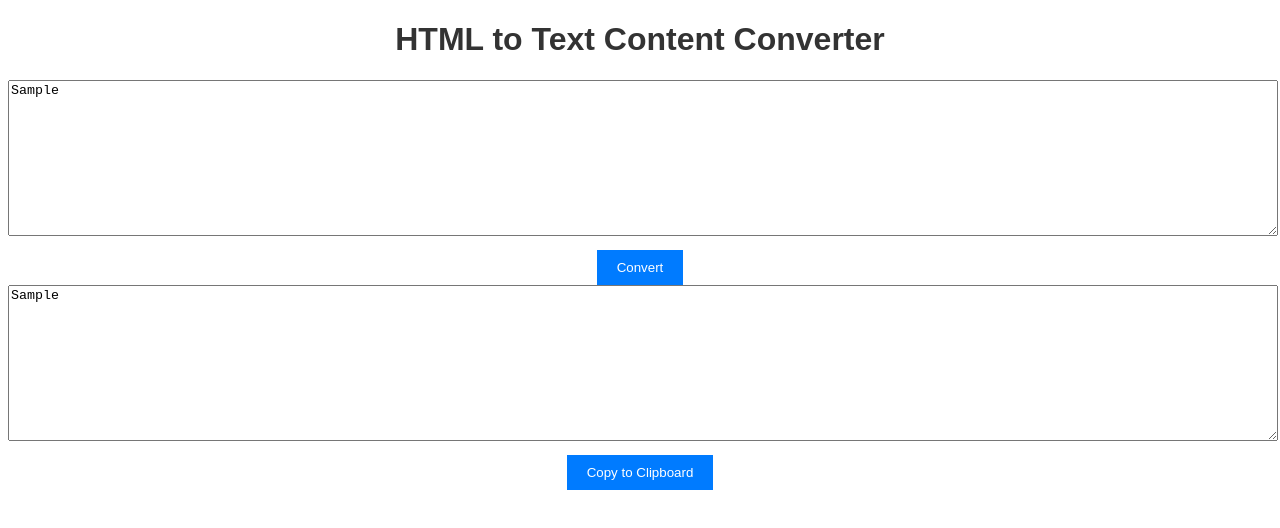
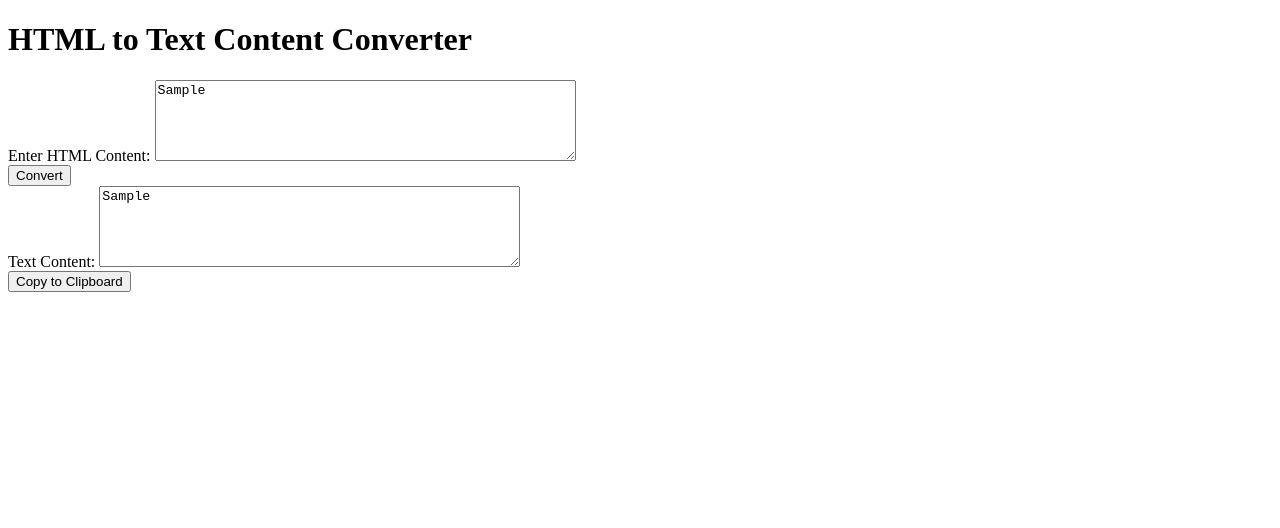
Before and after one commit to gommt8368/gommt8368.github.io, a plain HTML site: page html-to-text.html in a window 1280 px wide. Both pictures are taken after typing "Sample" into the empty fields and a click on the button "Convert". Drawn offline with Linux system fonts and the light colour scheme.

Commit message:
Update html-to-text.html

```diff
--- a/html-to-text.html
+++ b/html-to-text.html
@@ -1,64 +1,36 @@
 <!DOCTYPE html>
-<html lang="en">
+<html>
 <head>
-    <meta charset="UTF-8">
-    <meta name="viewport" content="width=device-width, initial-scale=1.0">
     <title>HTML to Text Content Converter</title>
-    <style>
-        body {
-            font-family: Arial, sans-serif;
-            text-align: center;
-        }
-        h1 {
-            color: #333;
-        }
-        textarea {
-            width: 100%;
-            height: 150px;
-            margin-bottom: 10px;
-        }
-        button {
-            padding: 10px 20px;
-            background-color: #007bff;
-            color: #fff;
-            border: none;
-            cursor: pointer;
-        }
-        #output {
-            width: 100%;
-            height: 150px;
-        }
-    </style>
 </head>
 <body>
     <h1>HTML to Text Content Converter</h1>
-    <textarea id="htmlInput" placeholder="Enter HTML content here"></textarea>
-    <button id="convertButton">Convert</button>
-    <textarea id="output" readonly placeholder="Text content will appear here"></textarea>
-    <button id="copyButton">Copy to Clipboard</button>
+    <label for="htmlInput">Enter HTML Content:</label>
+    <textarea id="htmlInput" rows="5" cols="50"></textarea>
+    <br>
+    <button onclick="convertToText()">Convert</button>
+    <br>
+    <label for="textContent">Text Content:</label>
+    <textarea id="textContent" rows="5" cols="50" readonly></textarea>
+    <br>
+    <button onclick="copyToClipboard()">Copy to Clipboard</button>
 
     <script>
-        const htmlInput = document.getElementById('htmlInput');
-        const convertButton = document.getElementById('convertButton');
-        const output = document.getElementById('output');
-        const copyButton = document.getElementById('copyButton');
+        function convertToText() {
+            const htmlInput = document.getElementById("htmlInput").value;
+            const textContent = htmlInput.replace(/ {2,}/g, ' ').replace(/<\/?[^>]+(>|$)/g, "");
+            document.getElementById("textContent").value = textContent;
+        }
 
-        convertButton.addEventListener('click', () => {
-            const htmlContent = htmlInput.value;
-            const textContent = convertHTMLToText(htmlContent);
-            output.value = textContent;
-        });
-
-        copyButton.addEventListener('click', () => {
-            output.select();
-            document.execCommand('copy');
-            alert('Text content copied to clipboard');
-        });
-
-        function convertHTMLToText(html) {
-            const temp = document.createElement('div');
-            temp.innerHTML = html;
-            return temp.textContent || temp.innerText || '';
+        function copyToClipboard() {
+            const textContent = document.getElementById("textContent").value;
+            const textArea = document.createElement("textarea");
+            textArea.value = textContent;
+            document.body.appendChild(textArea);
+            textArea.select();
+            document.execCommand("copy");
+            document.body.removeChild(textArea);
+            alert("Text content copied to clipboard.");
         }
     </script>
 </body>
```
